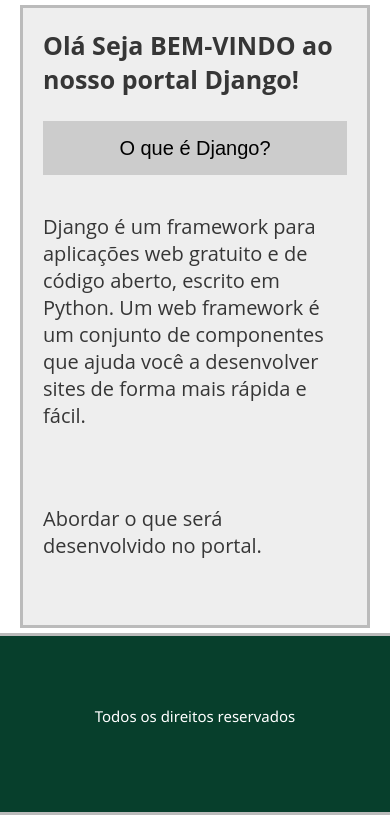
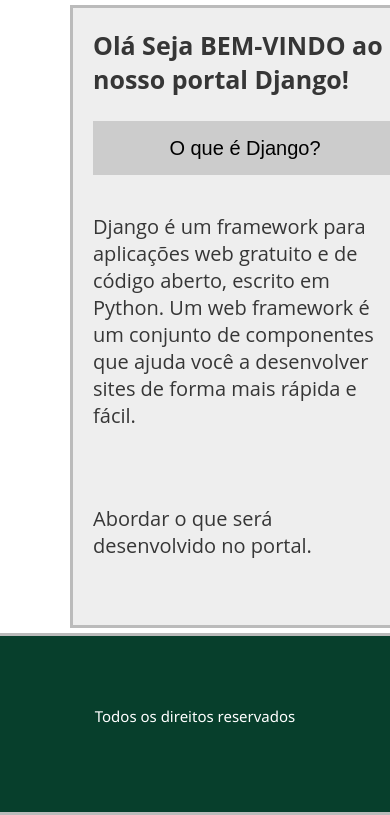
Before and after one commit to Fatec-ADS-RP/DjangoFatec, a Django app: page / in a window 390 px wide; the page is wider, and only the part inside the window is pictured. Shown: the part 184-999 px from the top of that part. Run offline with Django 3.2, Linux system fonts and the light colour scheme; some libraries are stand-ins or nearby versions.

Commit message:
Update index.html

```diff
--- a/website/templates/index.html
+++ b/website/templates/index.html
@@ -12,7 +12,7 @@
 		.container{
 		    display: grid;
 		    grid-template-columns: auto;
-		    margin: 0 auto;
+		    margin: 0 50px;
 		}
 
 		.painel-2{
```
